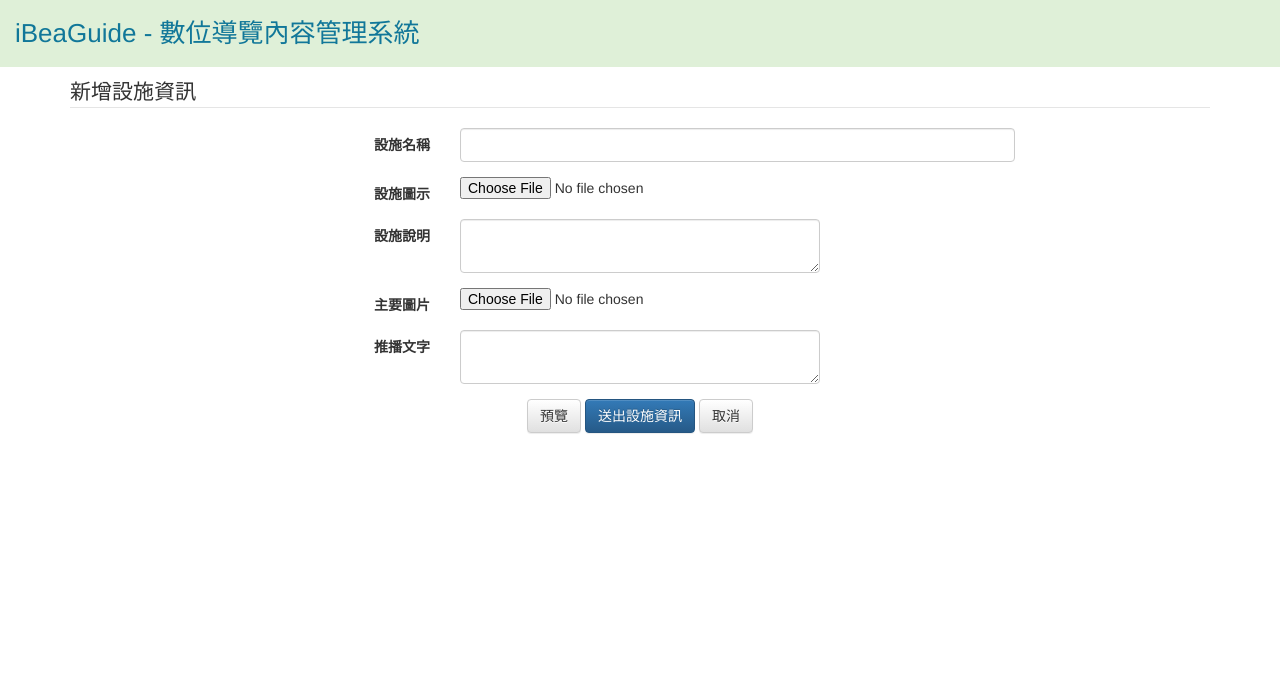
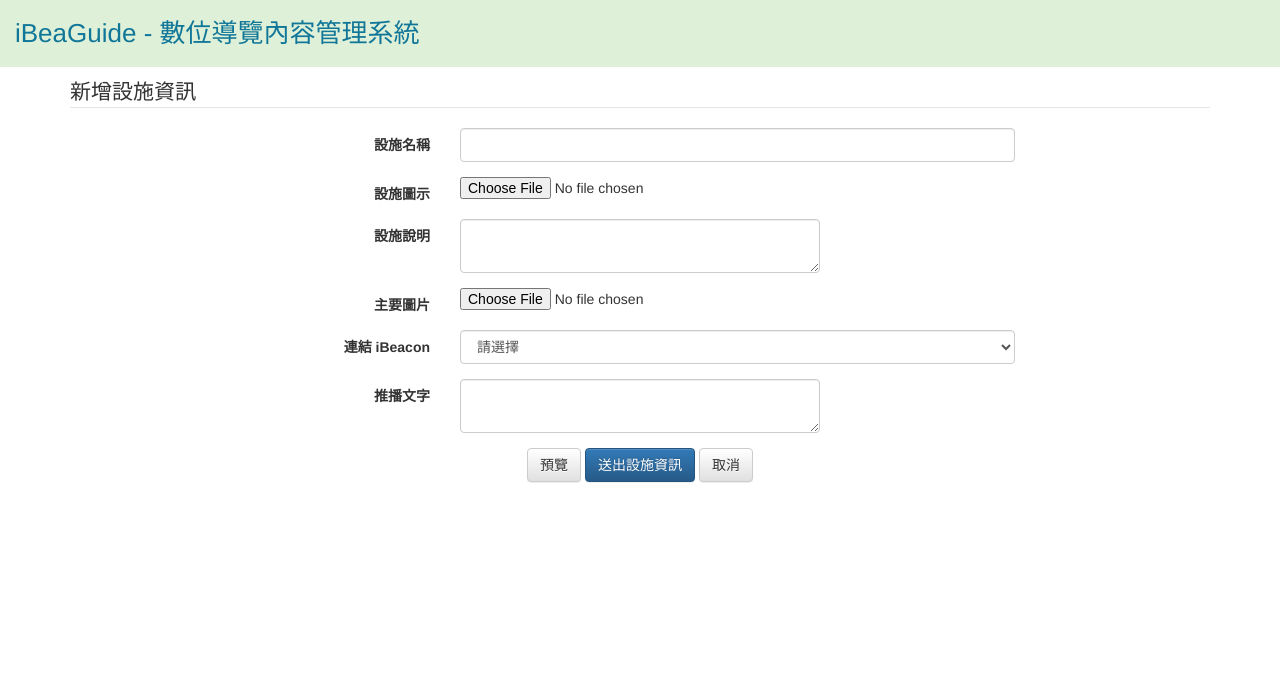
Before and after one commit to din1030/iBeaGuide, a CodeIgniter app: page /index.php/facility/add in a window 1280 px wide. Shown: the top 673 px of the page. Run offline with CodeIgniter, Linux system fonts and the light colour scheme; some libraries are stand-ins or nearby versions.

Commit message:
update fac forms

```diff
--- a/application/views/facility/add.php
+++ b/application/views/facility/add.php
@@ -37,6 +37,19 @@
             </div>
         </div>
 
+        <!-- Select Basic -->
+        <div class="form-group">
+            <label class="col-md-4 control-label" for="item_ibeacon">連結 iBeacon</label>
+            <div class="col-md-6">
+                <select id="item_ibeacon" name="item_ibeacon" class="form-control">
+                    <option value="null">請選擇</option>
+                    <option value="1">A</option>
+                    <option value="2">B</option>
+                    <option value="3">C</option>
+                </select>
+            </div>
+        </div>
+
         <!-- Textarea -->
         <div class="form-group">
             <label class="col-md-4 control-label" for="fac_push">推播文字</label>
```
Also changed, not shown: application/views/facility/edit.php (+14 -0 lines).
